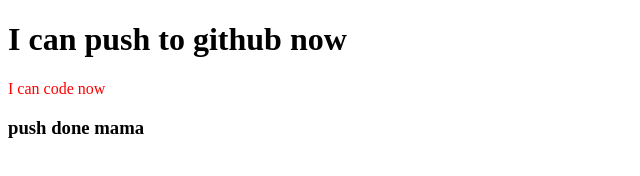
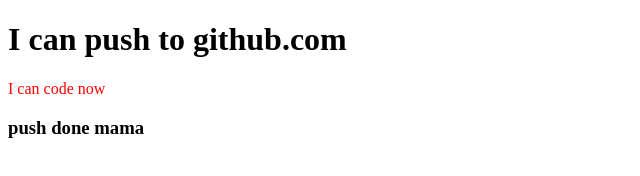
Before and after one commit to mdsanuarmahmud/my-first-repo, a plain HTML site: page index.html in a window 1280 px wide. Shown: the full height of the page, 0-640 px from the left. Drawn offline with Linux system fonts and the light colour scheme.

Commit message:
h1 changed

```diff
--- a/index.html
+++ b/index.html
@@ -8,7 +8,7 @@
     <title>My First Repo</title>
 </head>
 <body>
-    <h1>I can push to github now</h1>
+    <h1>I can push to github.com</h1>
     <p>I can code now</p>
     <h3>push done mama</h3>
 </body>
```
